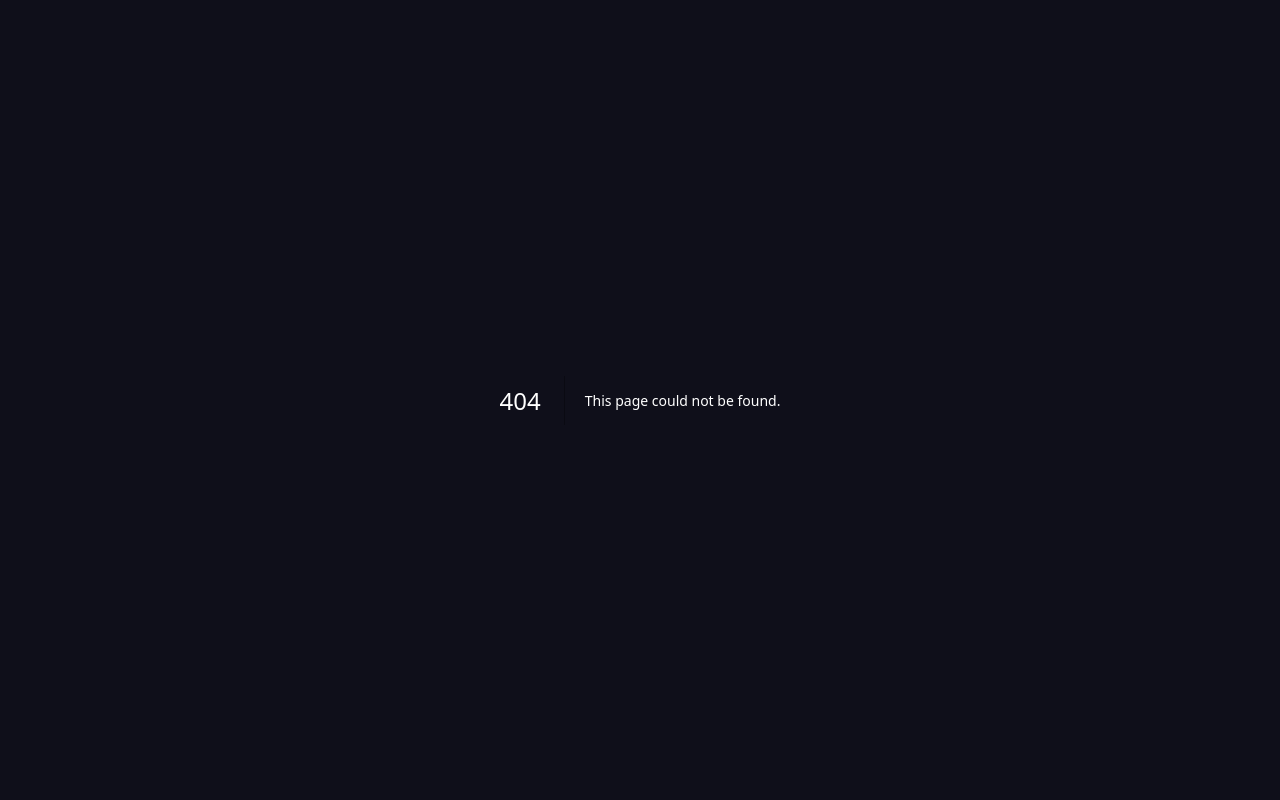
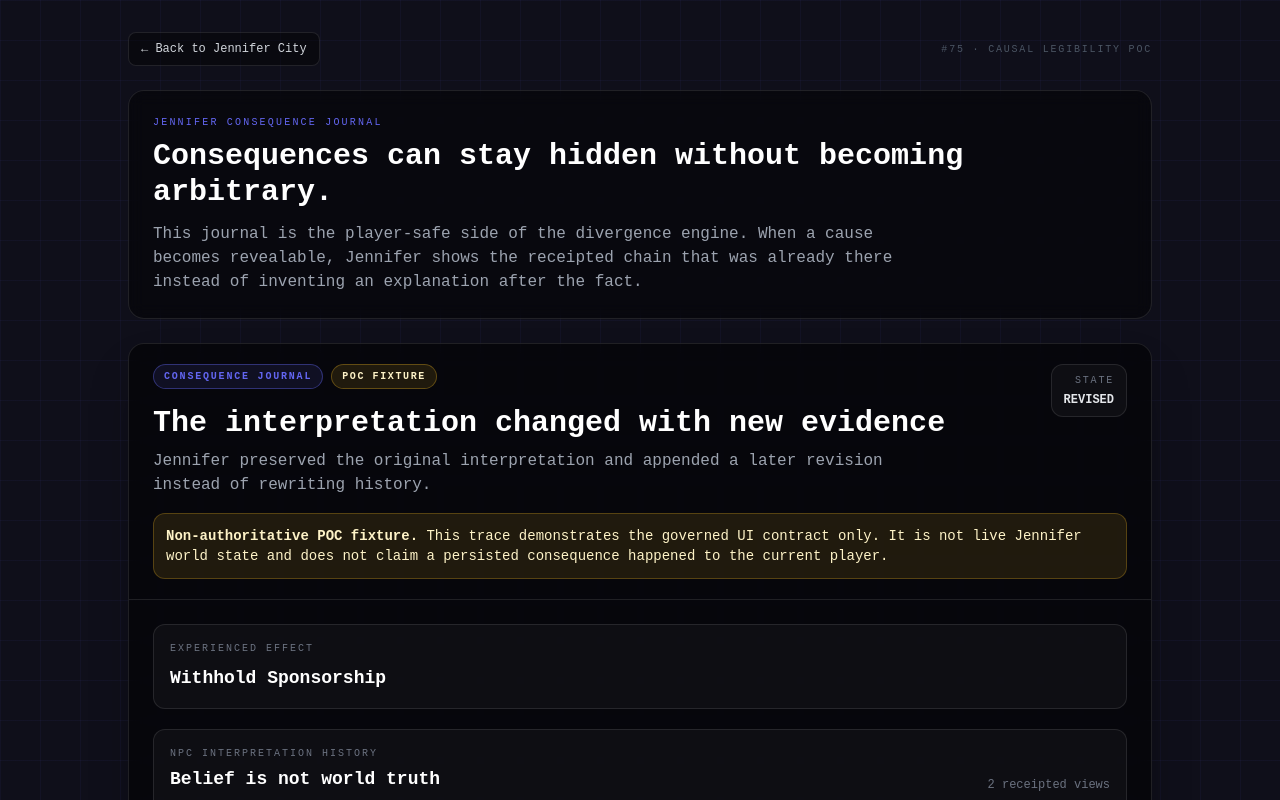
Before and after one commit to RobynAwesome/Project-Jennifer, a Next.js app in the folder apps/web/: page /game/consequences in a window 1280 px wide. Before the commit this address had no page. Shown: the top 800 px of the page. Built offline with nearby package versions, Linux system fonts and the light colour scheme.

Commit message:
feat(web): add consequence journal POC route

```diff
--- /dev/null
+++ b/apps/web/src/app/game/consequences/page.tsx
@@ -0,0 +1,63 @@
+import Link from "next/link";
+
+import ConsequenceTrace from "@/components/game/ConsequenceTrace";
+import { CONSEQUENCE_REVEAL_DEMO } from "@/lib/consequence-reveal-demo";
+
+export const dynamic = "force-dynamic";
+export const revalidate = 0;
+
+/**
+ * Player-facing POC for delayed-consequence causal legibility.
+ *
+ * The route deliberately uses a labelled demo fixture until a governed,
+ * persisted reveal read-path exists. That keeps the UI testable without
+ * pretending fixture state belongs to the current player.
+ */
+export default function ConsequenceJournalPage() {
+  return (
+    <main
+      className="min-h-screen city-grid px-3 py-5 text-gray-100 sm:px-6 sm:py-8"
+      data-consequence-journal="poc"
+      data-consequence-data-source="demo"
+    >
+      <div className="mx-auto max-w-5xl space-y-4 sm:space-y-6">
+        <nav
+          className="flex flex-wrap items-center justify-between gap-3"
+          aria-label="Consequence journal navigation"
+        >
+          <Link
+            href="/game"
+            className="rounded-lg border border-white/10 bg-black/40 px-3 py-2 font-mono text-xs text-gray-300 transition-colors hover:border-jennifer-primary/40 hover:text-jennifer-primary"
+          >
+            ← Back to Jennifer City
+          </Link>
+          <span className="font-mono text-[10px] uppercase tracking-[0.18em] text-gray-600">
+            #75 · causal legibility POC
+          </span>
+        </nav>
+
+        <section className="rounded-2xl border border-white/10 bg-black/45 p-4 backdrop-blur sm:p-6">
+          <p className="font-mono text-[10px] uppercase tracking-[0.22em] text-jennifer-primary">
+            Jennifer Consequence Journal
+          </p>
+          <h1 className="mt-2 text-2xl font-bold text-white sm:text-3xl">
+            Consequences can stay hidden without becoming arbitrary.
+          </h1>
+          <p className="mt-3 max-w-3xl text-sm leading-6 text-gray-400 sm:text-base">
+            This journal is the player-safe side of the divergence engine. When a
+            cause becomes revealable, Jennifer shows the receipted chain that was
+            already there instead of inventing an explanation after the fact.
+          </p>
+        </section>
+
+        <ConsequenceTrace
+          receipt={CONSEQUENCE_REVEAL_DEMO}
+          source={{
+            mode: "demo",
+            label: "Non-authoritative POC fixture",
+          }}
+        />
+      </div>
+    </main>
+  );
+}
```
